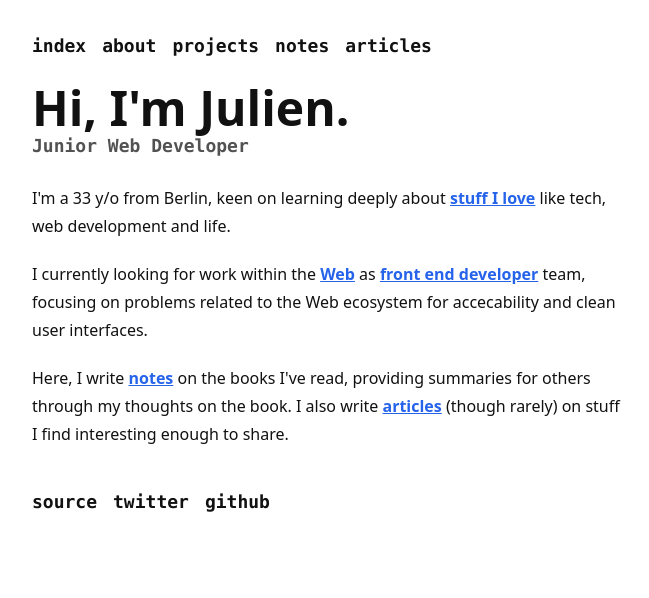
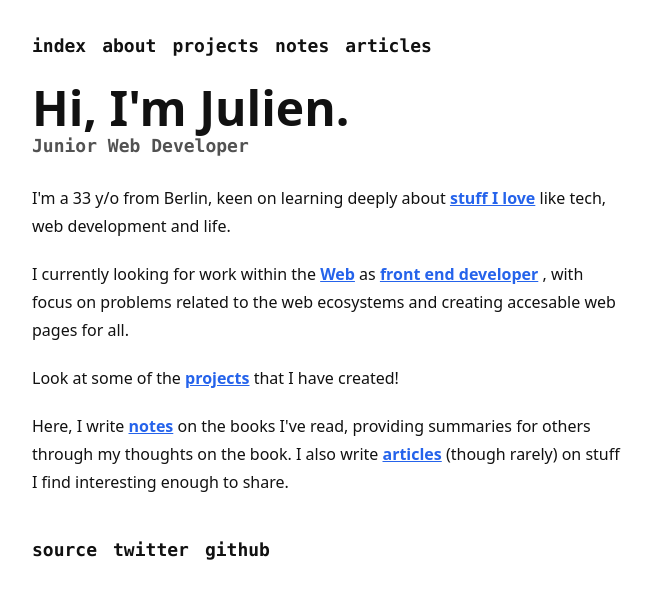
Before and after one commit to juliendy/juliendy-dev, a Next.js app: page / in a window 1280 px wide. Shown: the top 598 px of the page, without its empty margins (296-945 px from the left). Built offline with nearby package versions, Linux system fonts and the light colour scheme.

Commit message:
chore: changed landing page to reflect new projects page. some wording changes in the body

```diff
--- a/pages/index.tsx
+++ b/pages/index.tsx
@@ -49,8 +49,13 @@ const Index: React.FC = () => {
                     >
                         front end developer
                     </a>{" "}
-                    team, focusing on problems related to the Web ecosystem for
-                    accecability and clean user interfaces.
+                    , with focus on problems related to the web ecosystems and
+                    creating accesable web pages for all.
+                </p>
+                <p>
+                    Look at some of the{" "}
+                    <Link href="/projects">projects</Link>{" "}
+                    that I have created!
                 </p>
                 <p>
                     Here, I write{" "}
```
